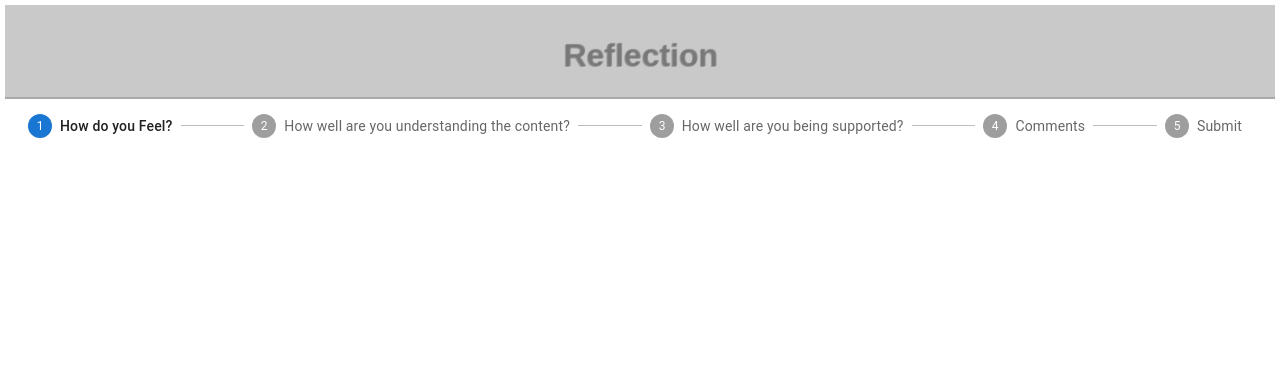
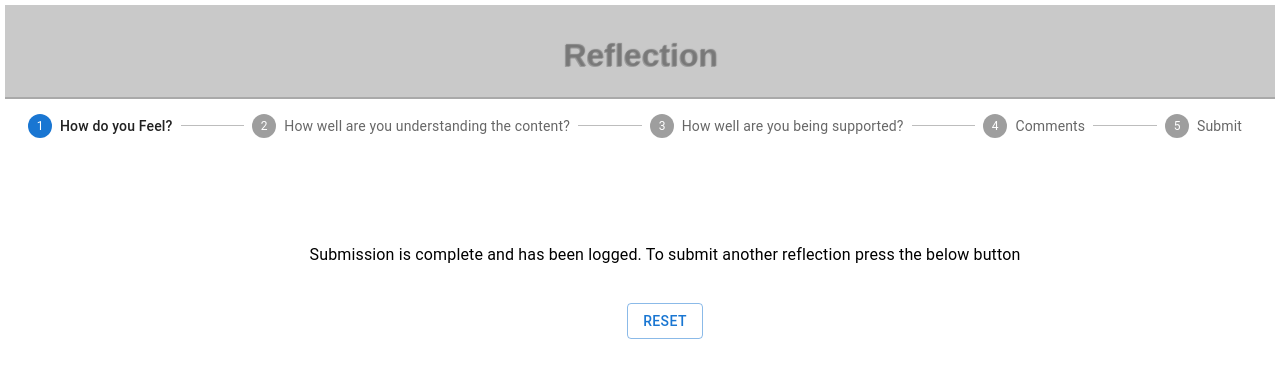
Before and after one commit to RileyAlexis/weekend-redux-feedback-loop, a React (Create React App) app: page /complete in a window 1280 px wide. Shown: the top 378 px of the page. Built offline with nearby package versions, Linux system fonts and the light colour scheme.

Commit message:
modified database to use decimals instead of integers to reflect rating system half steps

```diff
--- a/src/components/App/App.jsx
+++ b/src/components/App/App.jsx
@@ -18,6 +18,7 @@ import Understanding from '../Understanding';
 import Support from '../Support';
 import Comments from '../Comments';
 import Submit from '../Submit';
+import Complete from '../Complete';
 
 import './App.css';
 
@@ -67,7 +68,7 @@ function App() {
         <Route exact path="/support" component={Support} />
         <Route exact path="/comments" component={Comments} />
         <Route exact path="/submit" component={Submit} />
-
+        <Route exact path="/complete" component={Complete} />
 
       </Router>
       </div>
--- /dev/null
+++ b/src/components/Complete.jsx
@@ -0,0 +1,27 @@
+import { useHistory } from "react-router-dom/cjs/react-router-dom.min";
+import { useDispatch } from "react-redux";
+
+import { Button, Typography } from '@mui/material';
+
+function Complete() {
+
+    const history = useHistory();
+    const dispatch = useDispatch();
+
+    const handleClick = () => {
+        dispatch({type: 'RESET'});
+        dispatch({type: 'SET_ACTIVE_STEP', payload: 0});
+        history.push('/');
+    }
+
+    return (
+        <>
+        <Typography>Submission is complete and has been logged. To submit another reflection press the below button</Typography>
+        <br />
+        <br />
+        <Button variant="outlined" onClick={handleClick}>Reset</Button>
+        </>
+    )
+}
+
+export default Complete;
--- a/src/components/Submit.jsx
+++ b/src/components/Submit.jsx
@@ -11,8 +11,9 @@ import Comments from './Comments';
 //Material UI
 import List from '@mui/material/List';
 import ListItem from '@mui/material/ListItem';
-import { Button } from '@mui/material';
+import { Button, Typography } from '@mui/material';
 import Divider from '@mui/material/Divider';
+
 
 
 function Submit () {
@@ -42,6 +43,8 @@ function Submit () {
     }
 
     return (
+        <>
+        <Typography>Review your selections and press 'Submit Reflection' when ready</Typography>
         <List>
             <ListItem>
                 <Feeling submit={true}/>
@@ -50,16 +53,18 @@ function Submit () {
             <ListItem>
                 <Understanding />
             </ListItem>
+            <Divider />
             <ListItem>
                 <Support />
             </ListItem>
+            <Divider />
             <ListItem>
                 <Comments />
             </ListItem>
             <Button variant="outlined" onClick={handleSubmit}>Submit Reflection</Button>
 
         </List>
-
+        </>
 
     )
 }
--- a/src/index.js
+++ b/src/index.js
@@ -10,6 +10,8 @@ import logger from 'redux-logger';
 const feeling = (state = 0, action) => {
     if (action.type === 'SET_FEELING') {
         return action.payload;
+    } else if (action.type === 'RESET') {
+        return state = 0;
     }
     return state;
 }
@@ -17,6 +19,8 @@ const feeling = (state = 0, action) => {
 const understanding = (state = 0, action) => {
     if (action.type === 'SET_UNDERSTANDING') {
         return action.payload;
+    } else if (action.type === 'RESET') {
+        return state = 0;
     }
     return state;
 }
@@ -24,6 +28,8 @@ const understanding = (state = 0, action) => {
 const support = (state = 0, action) => {
     if (action.type === 'SET_SUPPORT') {
         return action.payload;
+    } else if (action.type === 'RESET') {
+        return state = 0;
     }
     return state;
 }
@@ -31,6 +37,8 @@ const support = (state = 0, action) => {
 const comments = (state = '', action) => {
     if (action.type === 'SET_COMMENTS') {
         return action.payload;
+    } else if (action.type === 'RESET') {
+        return state = '';
     }
     return state;
 }
```
Also changed, not shown: 1 other file (tests, documents, lock files or other folders).
